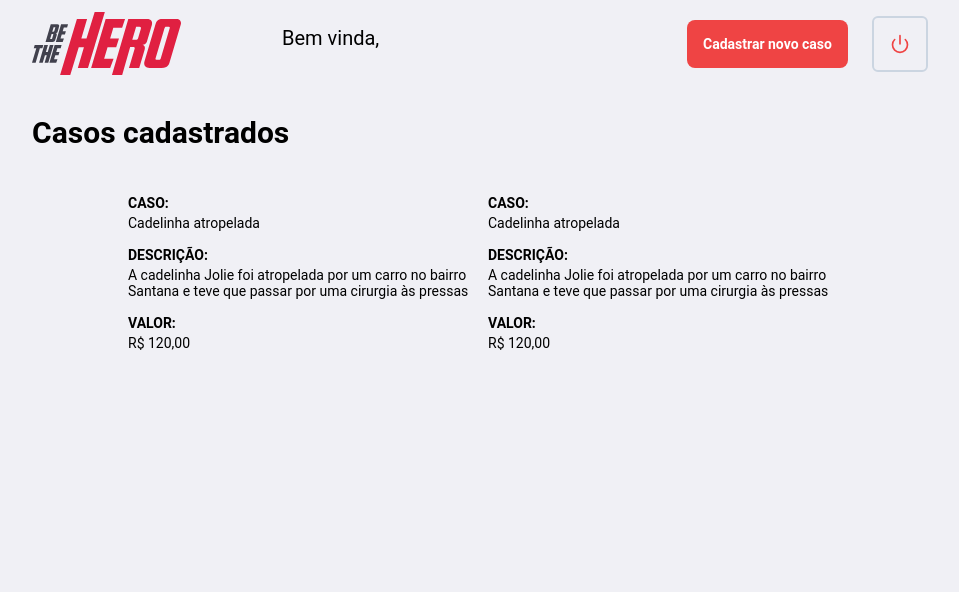
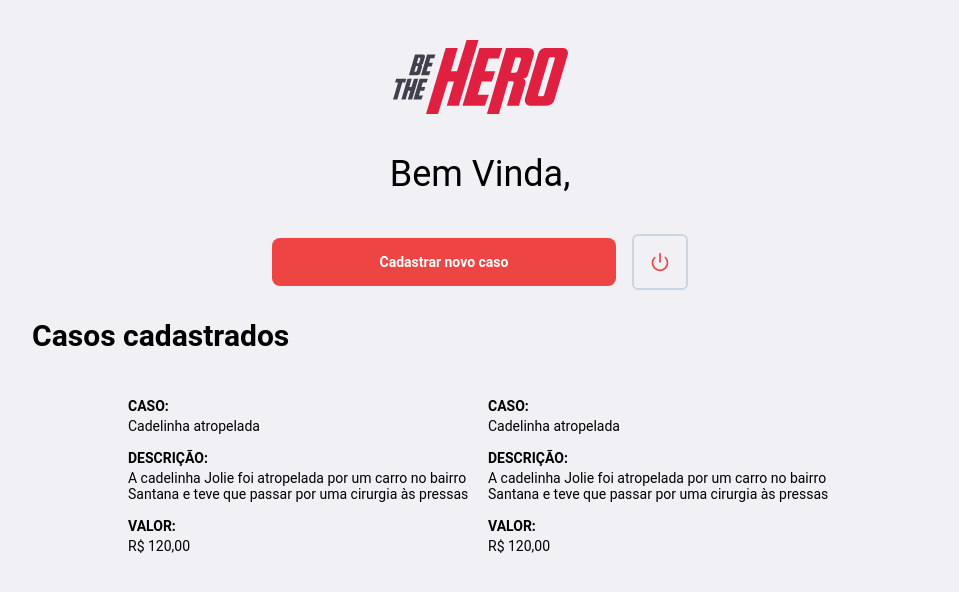
Before and after one commit to filippebr/be-a-hero, a Next.js app: page /dashboard/profile in a window 1280 px wide. Shown: the top 592 px of the page, without its empty margins (160-1119 px from the left). Built offline with nearby package versions, Linux system fonts and the light colour scheme; no server answers.

Commit message:
profile header one column

```diff
--- a/src/app/dashboard/profile/page.tsx
+++ b/src/app/dashboard/profile/page.tsx
@@ -58,26 +58,24 @@ export default function Profile() {
 
   return (
     <>
-      <header className="py-3 px-4 sm:px-12 lg:px-24">
-        <div className="grid lg:grid-cols-12">
+      <header className="flex justify-center my-10">
         <Logo />
+      </header>
 
-          <div className="lg:col-span-4 py-3 justify-self-center">
-            <div className="text-xl">Bem vinda, {ongName}</div>
-          </div>
+      <header className="flex text-center items-center justify-center mb-10">
+        <h1 className="text-4xl">Bem Vinda, {ongName}</h1>
+      </header>
 
-          <div className="flex lg:col-span-6 lg:justify-self-end justify-self-center gap-6 items-center">
+      <div className="grid grid-cols-12 gap-4 items-center">
         <Link
-              className="p-4 bg-red-500 hover:bg-red-700 rounded-lg text-white font-bold text-md"
+          className="col-span-10 text-center p-4 bg-red-500 hover:bg-red-700 rounded-lg text-white font-bold text-md"
           href="/incidents/new">
             Cadastrar novo caso
         </Link>
-            <button className="p-4 rounded-md border-2 bg-transparent border-slate-300 hover:border-slate-400" onClick={handleLogout} type="button">
+        <button className="col-span-2 p-4 rounded-md border-2 bg-transparent border-slate-300 hover:border-slate-400" onClick={handleLogout} type="button">
           <FiPower className="text-xl text-red-500" />
         </button>
       </div>
-        </div>
-      </header>
 
       <main className="py-3 px-6 sm:px-12 lg:px-24">
         <div className="grid lg:grid-cols-12 ">
--- a/src/app/dashboard/register/page.tsx
+++ b/src/app/dashboard/register/page.tsx
@@ -1,7 +1,9 @@
 'use client'
 
 import Logo from '@/app/components/Logo';
+import Link from 'next/link';
 import React, { useState } from 'react';
+import { FiArrowLeft } from 'react-icons/fi';
 
 // import api from '../../services/api';
 
@@ -44,10 +46,10 @@ export default function Register() {
       <header className="grid grid-row text-center items-center justify-center mb-10">
         <h1 className="text-4xl">Cadastro</h1>
         <p className="text-lg">Faça seu cadastro, entre na plataforma e ajude pessoas a encontrarem os casos da sua ONG.</p>
-        {/* <Link className="back-link" href="/">
+        <Link className="back-link" href="/">
           <FiArrowLeft size="16" color="#E02041"/>
           Não tenho cadastro
-        </Link> */}
+        </Link>
       </header>
 
       <section className="max-w-3xl w-full justify-center">
```
Lines whose indentation alone changed are shown as unchanged.
